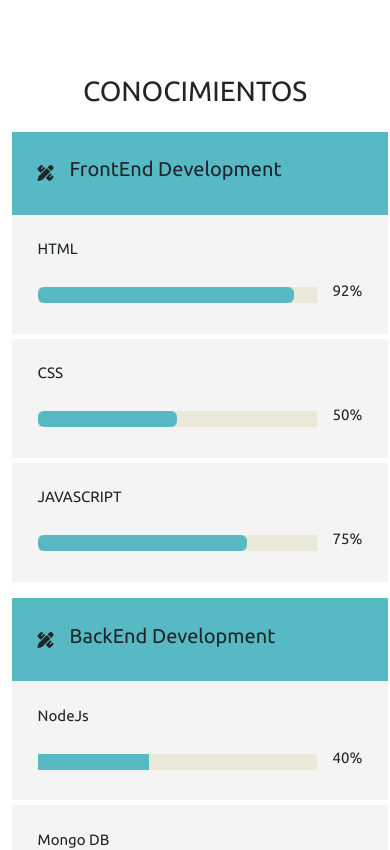
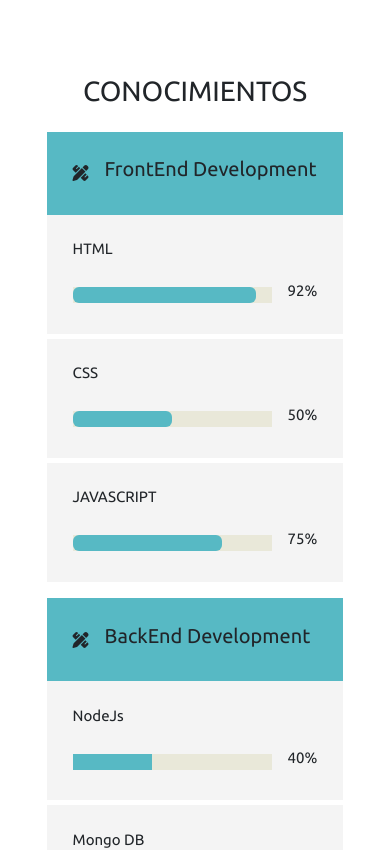
Before and after one commit to fernandasalica/PortfolioReact, a React (Create React App) app: page / in a window 390 px wide. Shown: the part 1140-1990 px from the top of the page. Built offline with nearby package versions, Linux system fonts and the light colour scheme.

Commit message:
Corrijo scroll en css

```diff
--- a/src/css/style.css
+++ b/src/css/style.css
@@ -173,7 +173,7 @@ section.skills .item:nth-child(4) .progress-bar .progress {
   }
 
   section.skills .container {
-    width: 25rem;
+    width: 20rem;
   }
 
   section.skills .skill .head .left {
```
